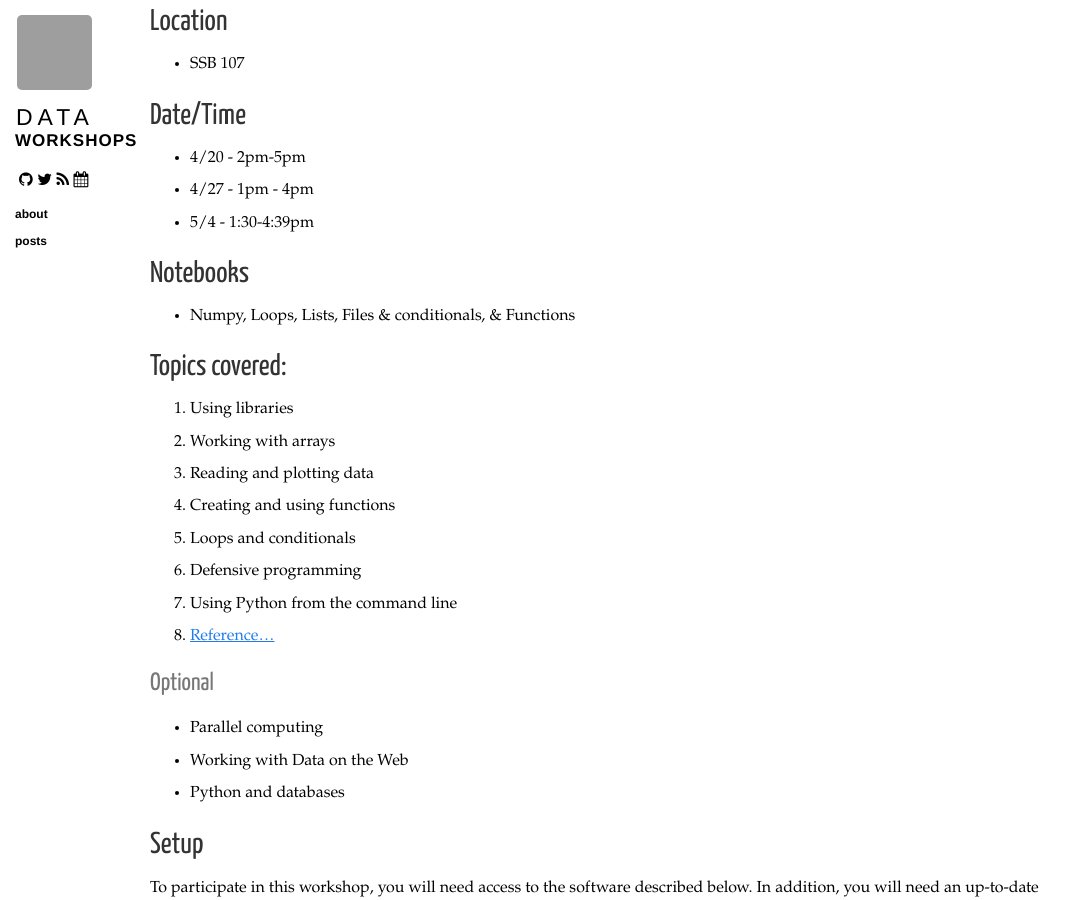
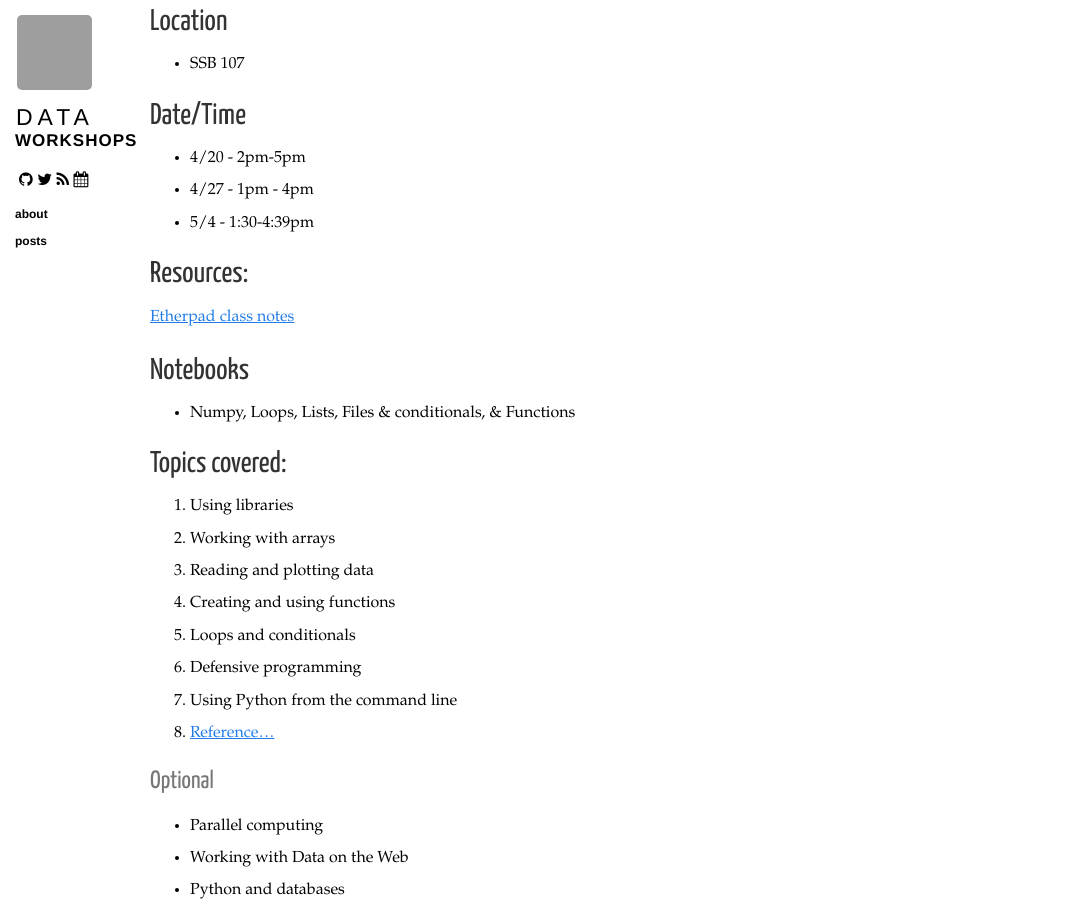
Before and after one commit to ucsdlib/workshops, a Jekyll site: the page built from _posts/2016-04-20-python-econ.markdown, in a window 1280 px wide and 900 px high, scrolled down 429 px. Shown: the whole window, without its empty margins (0-1086 px from the left). Built offline with Jekyll 4.4.1, drawn with Linux system fonts in a browser that asks for light colours; nearby versions of some CDN libraries; grey boxes are pictures that could not be loaded.

Commit message:
added etherpad link and resources title

```diff
--- a/_posts/2016-04-20-python-econ.markdown
+++ b/_posts/2016-04-20-python-econ.markdown
@@ -25,6 +25,9 @@ This course if intended for beginners. No programming experience is necessary.
 * 4/20 - 2pm-5pm
 * 4/27 - 1pm - 4pm
 * 5/4 - 1:30-4:39pm
+
+## Resources:
+[Etherpad class notes](http://pad.software-carpentry.org/econ-python)
 
 ## Notebooks
 
```
